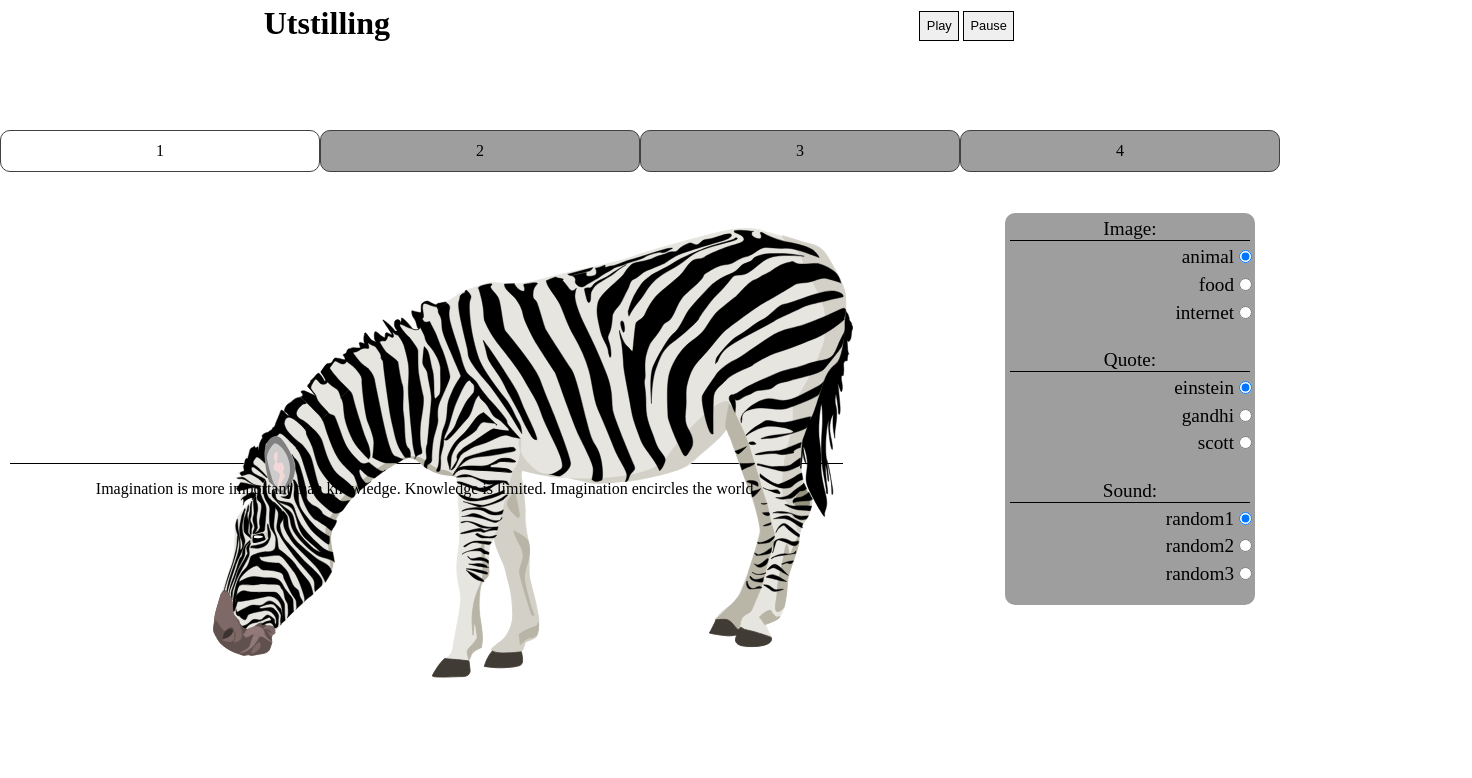
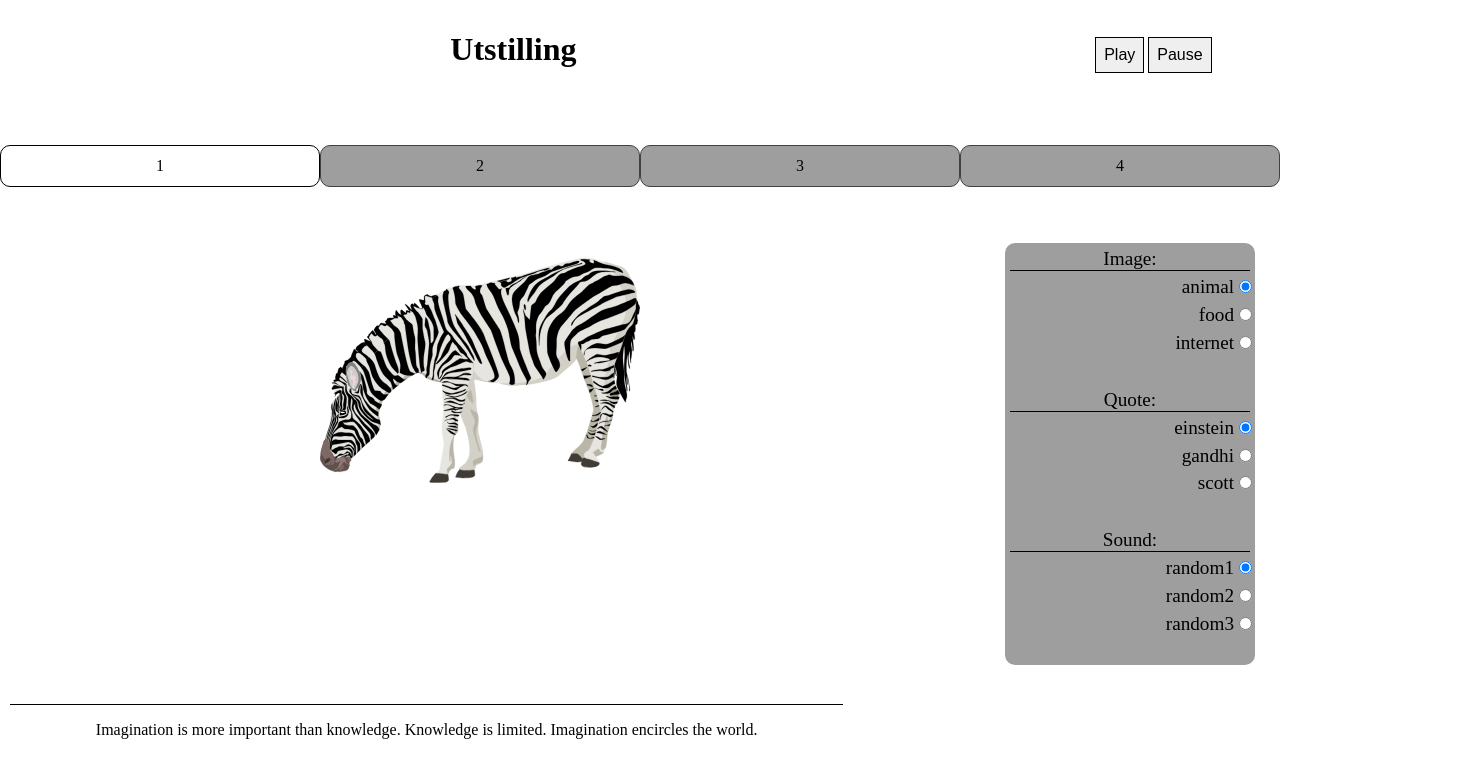
Before and after one commit to IT2810/it2810-webutvikling-h18-prosjekt-2-gruppe--34, a React (Create React App) app: page / in a window 1280 px wide. Shown: the top 778 px of the page, 1472 px wide, since content can reach past the window. Built offline with nearby package versions, Linux system fonts and the light colour scheme.

Commit message:
fikset css til desktop #¤4

```diff
--- a/src/App.css
+++ b/src/App.css
@@ -158,6 +158,7 @@ div.tabRow > div:hover {
 
 div.tabRow > div.active {
   background-color: white;
+  border: 0.5px solid black;
 }
 
 /*TODO: Add an active feat. */
@@ -297,13 +298,52 @@ input[type="radio"] {
     margin-right: 25px;
   }
 
+  .media {
+    grid-area: media;
+    height: 100%;
+  }
+
+
   svg {
     max-width: 800px;
-    max-height: 450px;
+    max-height: 300px;
     /* center image is missing */
   }
 
+
   .imgBox {
-    height: 50%;
+    width: 50%;
+    margin-left: auto;
+    margin-right: auto;
+    height: 100%;
+  }
+
+  .header {
+    grid-area: header;
+    background-color: #ffffff;
+    text-align: center;
+    width: 100%;
+    margin-top: -1em;
+    margin-bottom: -1em;
+    padding-top: 2%;
+    padding-left: 15%;
+  }
+
+  #audioControls {
+    width: 100%;
+    margin-left: auto;
+    margin-right: auto;
+  }
+
+  #audioControls > button {
+    border: 1px solid black;
+    margin: 2px;
+    font-size: 1.0em;
+    padding: 0.5em;
+  }
+
+
+  div > h1 {
+    grid-area: h1;
   }
 }
```
